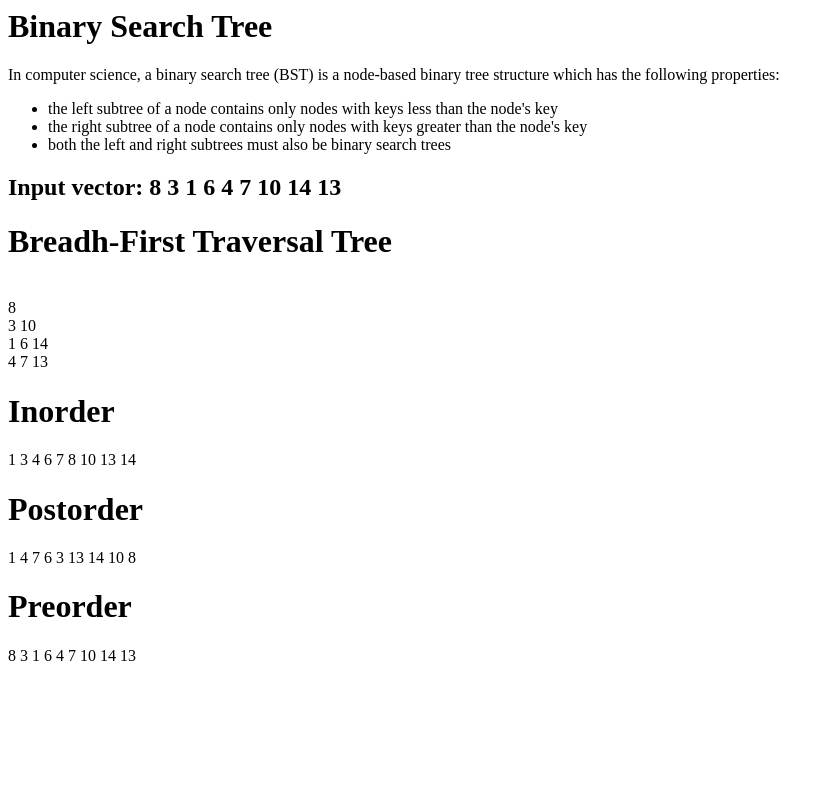
After one commit to john-pretsch/basics, a PHP site: page /binary_tree.php in a window 1280 px wide. The commit adds this page. Shown: the whole page, without its empty margins (0-834 px from the left). Run offline with PHP 8.4, Linux system fonts and the light colour scheme.

Commit message:
added binary tree

```diff
--- /dev/null
+++ b/binary_tree.php
@@ -0,0 +1,151 @@
+<?php
+
+    class Node {
+          public $info;
+          public $left;
+          public $right;
+          public $level;
+          public function __construct($info) {
+                 $this->info = $info;
+                 $this->left = NULL;
+                 $this->right = NULL;
+                 $this->level = NULL;
+          }
+          public function __toString() {
+                 return "$this->info";
+          }
+    }
+    class SearchBinaryTree {
+          public $root;
+          public function  __construct() {
+                 $this->root = NULL;
+          }
+
+          public function create($info) {
+
+                 if($this->root == NULL) {
+                    $this->root = new Node($info);
+                 } else {
+
+                    $current = $this->root;
+                    while(true) {
+                          if($info < $current->info) {
+
+                                if($current->left) {
+                                   $current = $current->left;
+                                } else {
+                                   $current->left = new Node($info);
+                                   break;
+                                }
+                          } else if($info > $current->info){
+                                if($current->right) {
+                                   $current = $current->right;
+                                } else {
+                                   $current->right = new Node($info);
+                                   break;
+                                }
+                          } else {
+                            break;
+                          }
+                    }
+                 }
+          }
+          public function traverse($method) {
+                 switch($method) {
+                     case 'inorder':
+                     $this->_inorder($this->root);
+                     break;
+                     case 'postorder':
+                     $this->_postorder($this->root);
+                     break;
+
+                     case 'preorder':
+                     $this->_preorder($this->root);
+                     break;
+
+                     default:
+                     break;
+                 }
+          }
+          private function _inorder($node) {
+                          if($node->left) {
+                             $this->_inorder($node->left);
+                          }
+                          echo $node. " ";
+                          if($node->right) {
+                             $this->_inorder($node->right);
+                          }
+          }
+          private function _preorder($node) {
+                          echo $node. " ";
+                          if($node->left) {
+                             $this->_preorder($node->left);
+                          }
+                          if($node->right) {
+                             $this->_preorder($node->right);
+                          }
+          }
+          private function _postorder($node) {
+                          if($node->left) {
+                             $this->_postorder($node->left);
+                          }
+                          if($node->right) {
+                             $this->_postorder($node->right);
+                          }
+                          echo $node. " ";
+          }
+          public function BFT() {
+                 $node = $this->root;
+
+                 $node->level = 1;
+                 $queue = array($node);
+                 $out = array("<br/>");
+                 $current_level = $node->level;
+
+                 while(count($queue) > 0) {
+                       $current_node = array_shift($queue);
+                       if($current_node->level > $current_level) {
+                            $current_level++;
+                            array_push($out,"<br/>");
+                       }
+                       array_push($out,$current_node->info. " ");
+                       if($current_node->left) {
+                          $current_node->left->level = $current_level + 1;
+                          array_push($queue,$current_node->left);
+                       }
+                       if($current_node->right) {
+                          $current_node->right->level = $current_level + 1;
+                          array_push($queue,$current_node->right);
+                       }
+                 }
+
+
+                return join($out,"");
+          }
+    }
+               $arr = array(8,3,1,6,4,7,10,14,13);
+               $tree = new SearchBinaryTree();
+               for($i=0,$n=count($arr);$i<$n;$i++) {
+                   $tree->create($arr[$i]);
+               }
+$str = <<<INTRO
+     In computer science, a binary search tree (BST) is a node-based binary tree structure which has the following
+properties:
+<ul>
+<li>the left subtree of a node contains only nodes with keys less than the node's key</li>
+<li>the right subtree of a node contains only nodes with keys greater than the node's key</li>
+<li>both the left and right subtrees must also be binary search trees</li>
+</ul>
+INTRO;
+
+    echo"<h1>Binary Search Tree</h1>";
+    echo"<p>$str</p>";
+    echo "<h2>Input vector: ", join($arr," "), "</h2>";
+    echo"<h1>Breadh-First Traversal Tree</h1>";
+    echo $tree->BFT();
+    echo"<h1>Inorder</h1>";
+    $tree->traverse('inorder');
+    echo"<h1>Postorder</h1>";
+    $tree->traverse('postorder');
+    echo"<h1>Preorder</h1>";
+    $tree->traverse('preorder');
--- a/index.php
+++ b/index.php
@@ -12,6 +12,9 @@ switch($t){
     case 'll':
         include 'linked_list.php';
         break;
+    case 'bintree':
+        include 'binary_tree.php';
+        break;
     default:
         echo 'Nothing to do';
 }
```
